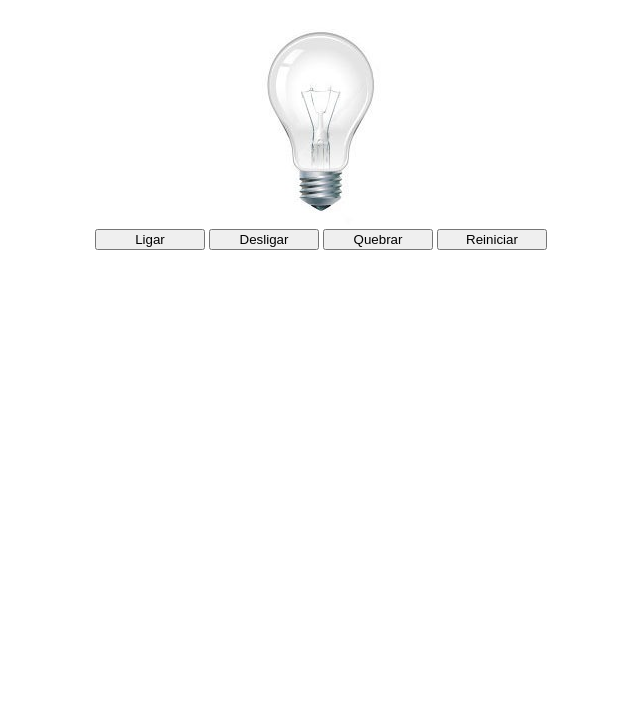
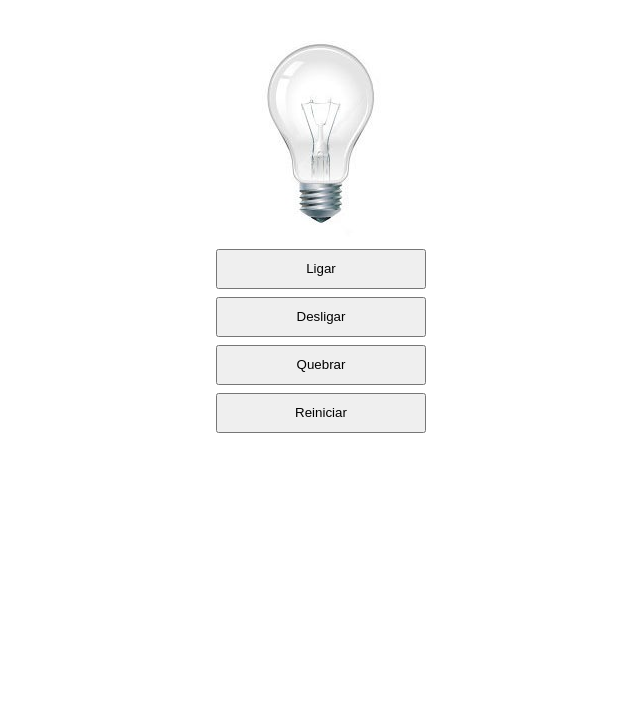
Before and after one commit to claycirqueira/Lamp, a plain HTML site: page index.html in a window 1280 px wide. Shown: the part 83-800 px from the top of the page, without its empty margins (319-959 px from the left). Drawn offline with Linux system fonts and the light colour scheme.

Commit message:
ajustes dos quatro botões

```diff
--- a/lamp.css
+++ b/lamp.css
@@ -1,10 +1,17 @@
 header,
 main{
-    display: flex;
+    align-items: center;
+    margin-top: 10px;
+    display:flex;
     flex-direction: column;
-    align-items: center;
+
 }
 
 button{
-    width: 110px;
+    width: 210px;
+    height: 40px;
+    display: block;
+    padding: 10px;
+    margin: 8px;
+
 }
```
